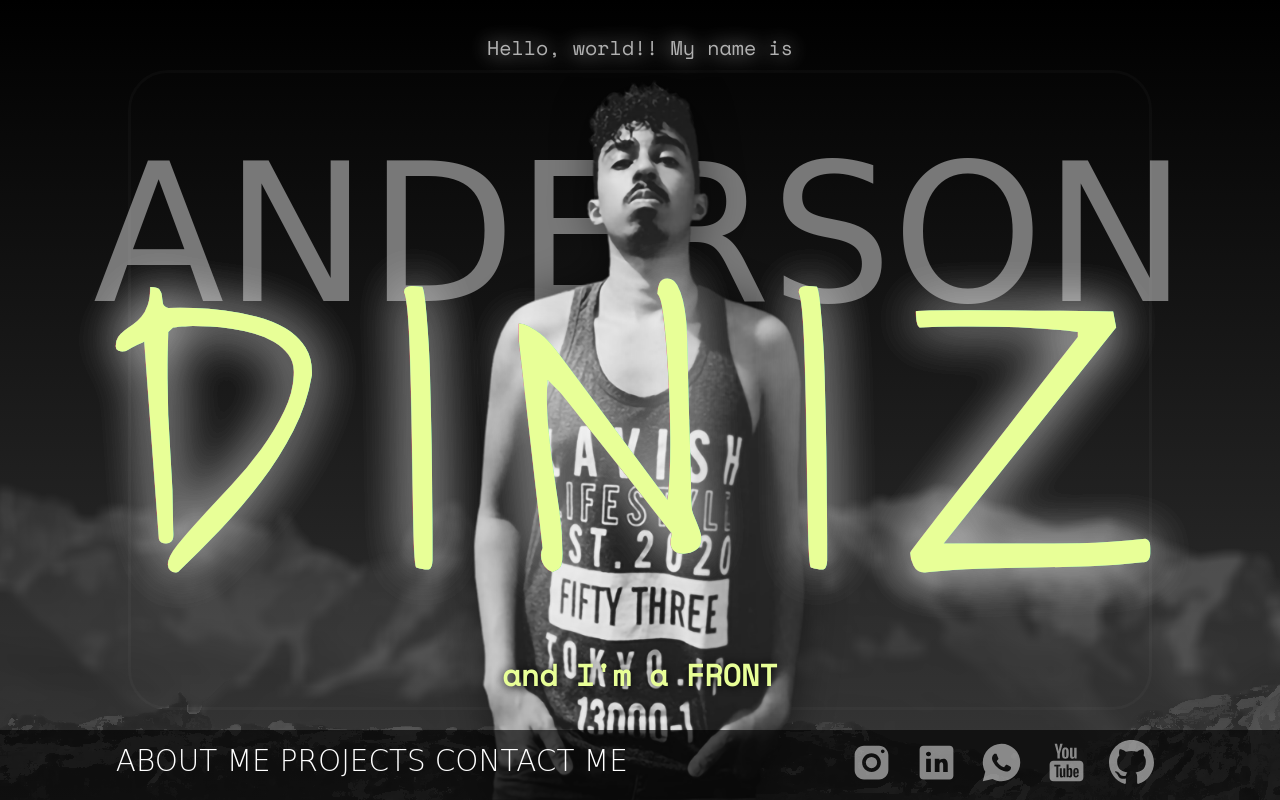
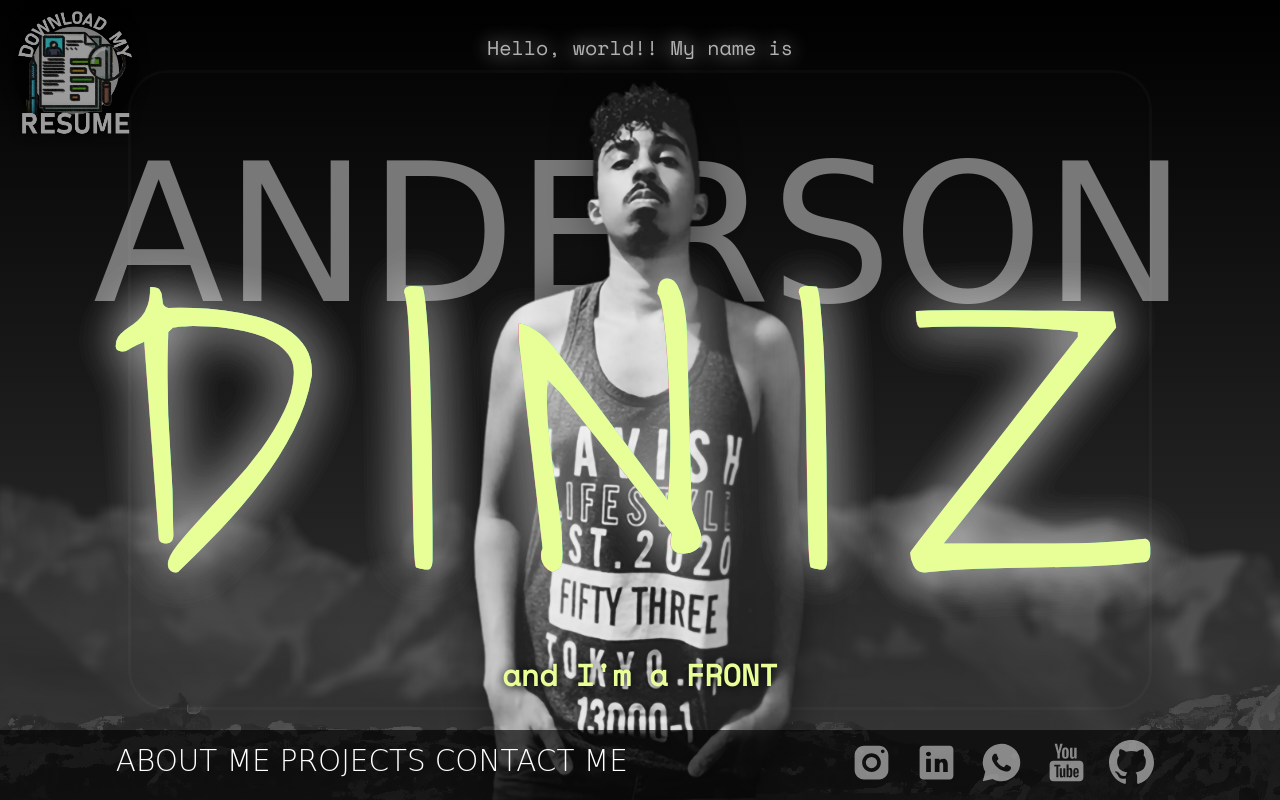
Before and after one commit to Candiniz/MyPortifolio, a plain HTML site: page index.html in a window 1280 px wide. Shown: the top 800 px of the page. Drawn offline with nearby package versions, Linux system fonts and the light colour scheme; a web font is replaced by a local one.

Commit message:
Botao Download

```diff
--- a/css/style.css
+++ b/css/style.css
@@ -15,6 +15,34 @@ body {
     background: linear-gradient(#000,#353535);
     overflow-x: hidden;
     width: 100%;
+    z-index: 999;
+}
+
+#cv {
+  display: flex;
+  position: fixed;
+  justify-content: center;
+  align-items: center;
+  width: 150px;
+  height: 150px;
+  top: 0;
+  left: 0;
+  z-index: 999;
+  cursor: pointer;
+  opacity: 0;
+  transform: scale(0);
+  transition: all 1s ease;
+}
+
+
+
+#download-cv {
+  width: 100%;
+  height: 100%;
+  transition: all 0.5s ease;
+}
+#download-cv:hover {
+  transform: scale(1.1);
 }
 
 .header-me {
@@ -350,7 +378,7 @@ body {
     font-size: 2.3vw;
     font-weight: 100;
     padding: 10px;
-    z-index: 500;
+    z-index: 400;
 }
 
 .navbar-items {
@@ -1126,4 +1154,9 @@ main {
   .modalpuc, .modalztm {
     width: 90%;
   }
+
+  #cv {
+    width: 100px;
+    height: 100px;
+  }
 }
--- a/index.html
+++ b/index.html
@@ -82,6 +82,9 @@
         </nav>
     </header>
     <main class="main">
+        <div id="cv"><img src="./images/download-cv.png" alt="Download My CV" id="download-cv"></div>
+
+
         <div id="aboutMe-bigDiv">
             <h1 id="aboutMe-big">&lt;ABOUT ME&gt; &lt;ABOUT ME&gt; &lt;ABOUT ME&gt;</h1>
             <H1 class="maincontent-title">ABOUT ME</H1>
--- a/script/js.js
+++ b/script/js.js
@@ -16,6 +16,11 @@
 //   pimg3.style.backgroundPosition = `0 ${scrolled3 * 0.4}px`;
 // });
 
+window.onload = function() {
+  var downloadCv = document.getElementById('cv');
+  downloadCv.style.opacity = '0.6';
+  downloadCv.style.transform = 'scale(1)';
+}
 
 var helloworld = document.getElementById('helloworld');
 var textH = helloworld.innerHTML;
```
Also changed, not shown: images/download-cv.png (added).
